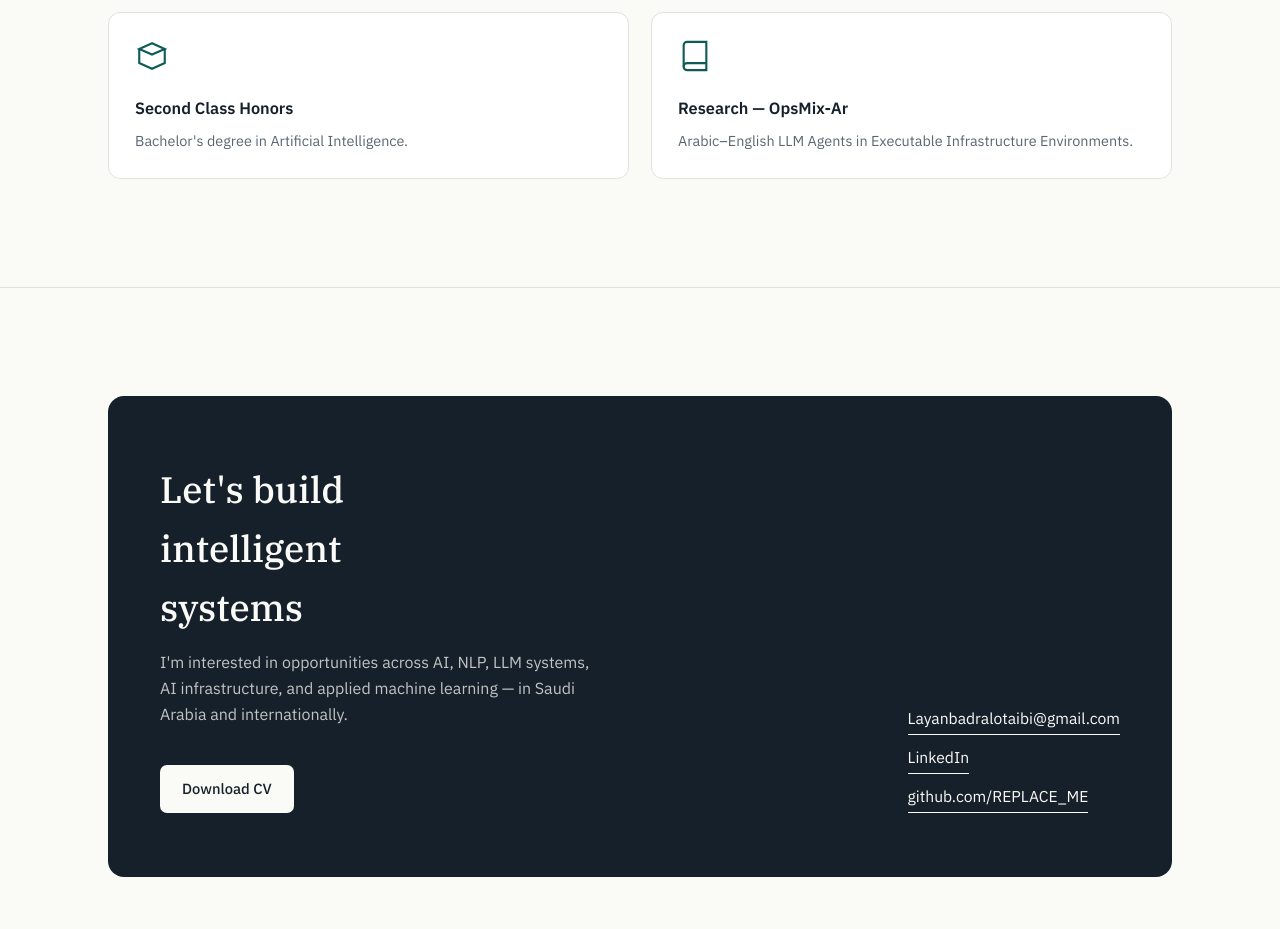
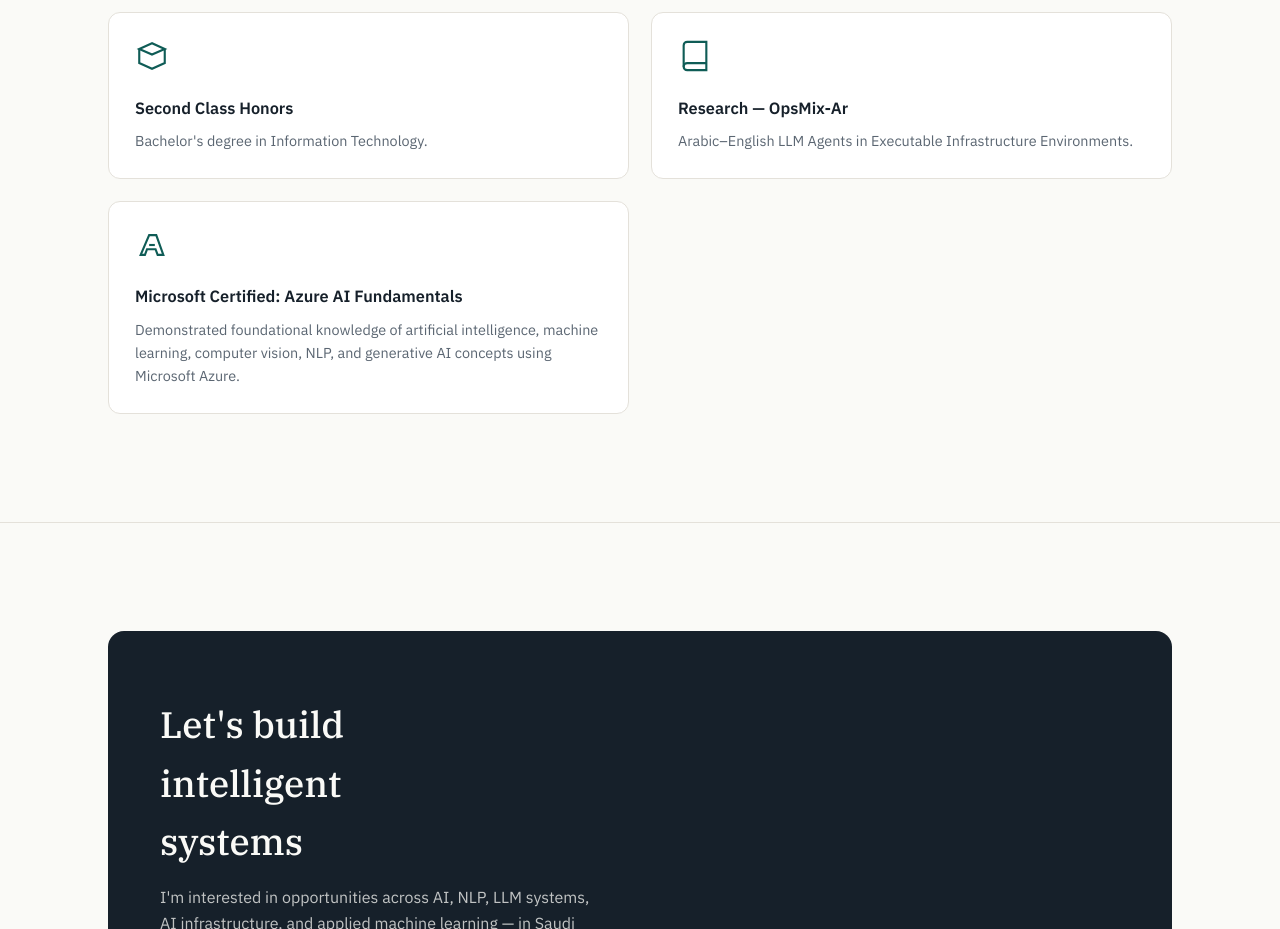
Before and after one commit to layanbadr304/Layan---Portfolio, a plain HTML site: page index.html in a window 1280 px wide. Shown: the part 6940-7869 px from the top of the page. Drawn offline with Linux system fonts and the light colour scheme.

Commit message:
Update index.html

```diff
--- a/index.html
+++ b/index.html
@@ -603,13 +603,22 @@
       <div class="ach-card">
         <svg class="ach-icon" viewBox="0 0 24 24" fill="none" stroke="currentColor" stroke-width="1.5"><path d="M12 3 3 7l9 4 9-4-9-4Z"/><path d="M3 7v10l9 4 9-4V7"/></svg>
         <div class="ach-title">Second Class Honors</div>
-        <div class="ach-sub">Bachelor's degree in Artificial Intelligence.</div>
+        <div class="ach-sub">Bachelor's degree in Information Technology.</div>
       </div>
       <div class="ach-card">
         <svg class="ach-icon" viewBox="0 0 24 24" fill="none" stroke="currentColor" stroke-width="1.5"><path d="M4 19.5A2.5 2.5 0 0 1 6.5 17H20"/><path d="M6.5 2H20v20H6.5A2.5 2.5 0 0 1 4 19.5v-15A2.5 2.5 0 0 1 6.5 2Z"/></svg>
         <div class="ach-title">Research — OpsMix-Ar</div>
         <div class="ach-sub">Arabic–English LLM Agents in Executable Infrastructure Environments.</div>
       </div>
+      <div class="ach-card">
+  <svg class="ach-icon" viewBox="0 0 24 24" fill="none" stroke="currentColor" stroke-width="1.5">
+    <path d="M4 19 10 5h5l5 14h-4l-1.5-4h-6L7 19H4Z"/>
+    <path d="M10 12h4"/>
+  </svg>
+  <div class="ach-title">Microsoft Certified: Azure AI Fundamentals</div>
+  <div class="ach-sub">
+    Demonstrated foundational knowledge of artificial intelligence, machine learning, computer vision, NLP, and generative AI concepts using Microsoft Azure.
+  </div>
     </div>
   </div>
 </section>
```
